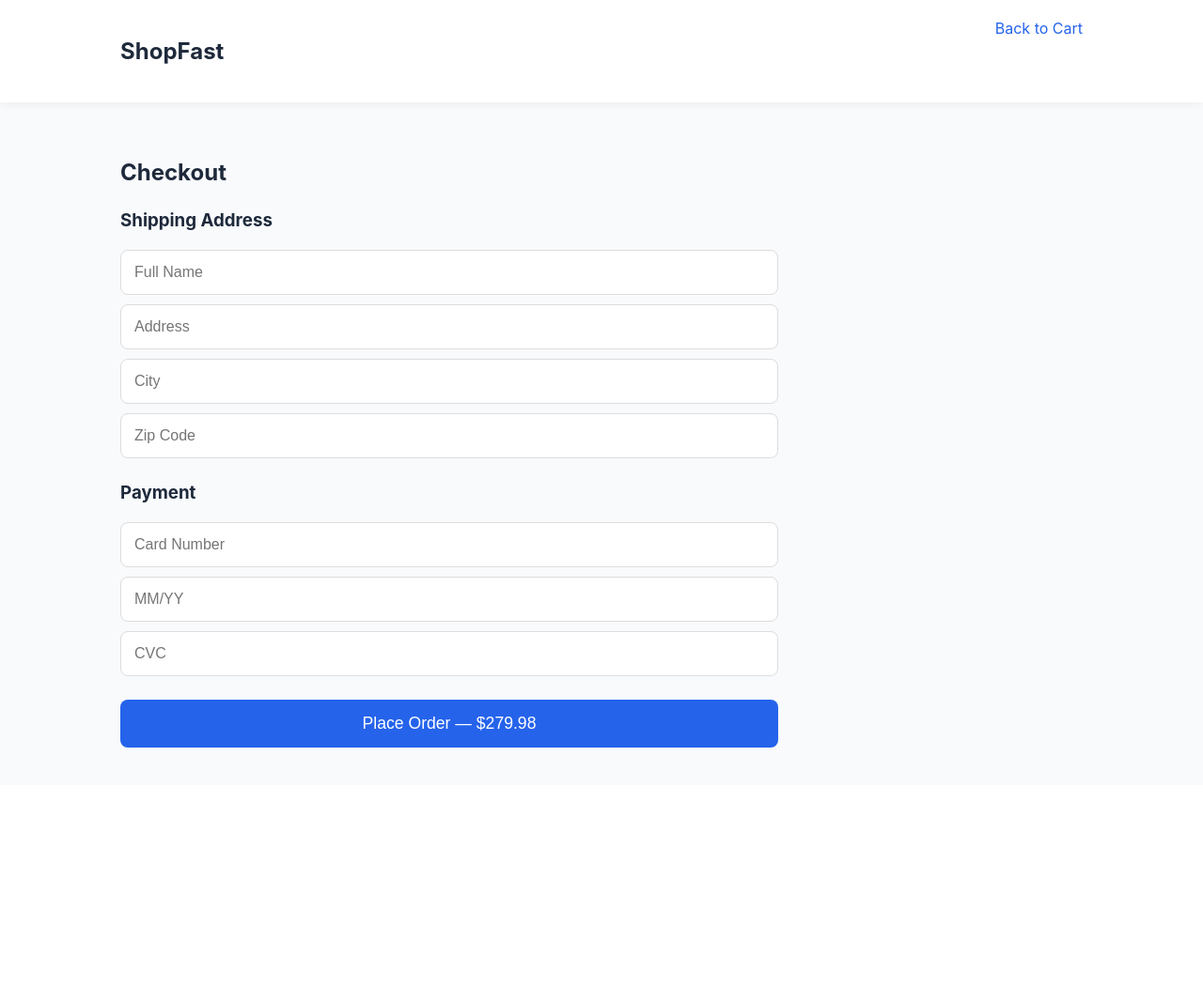
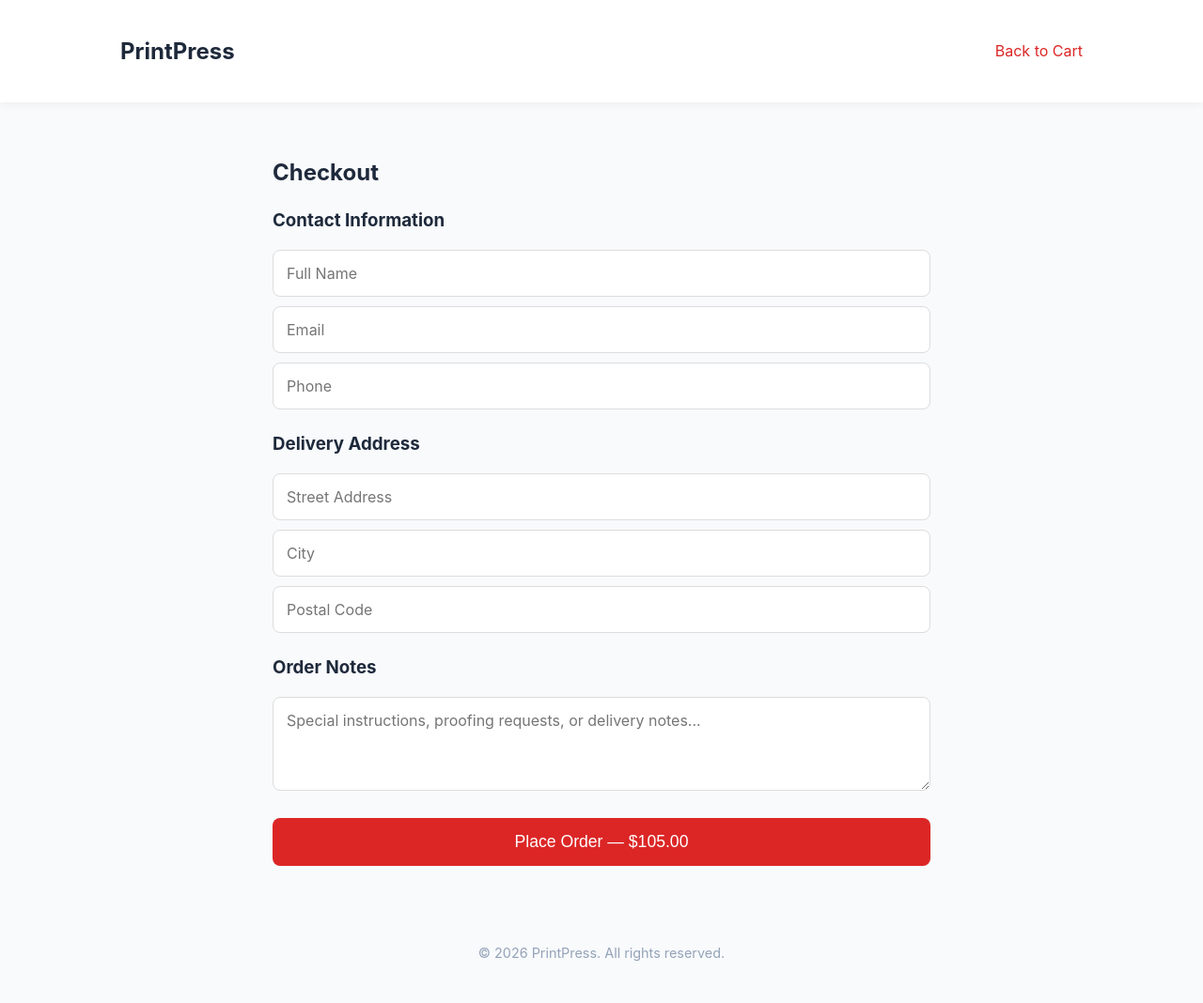
Before and after one commit to SaadRiaz99/Fast-Application-programing-Interface, a FastAPI app: page /checkout in a window 1280 px wide. Shown: the whole page at 94% size. Before the commit the page ends 796 px from the top, so only its background shows below. Run offline with FastAPI, Linux system fonts and the light colour scheme.

Commit message:
Update checkout page for print orders

```diff
--- a/static/checkout.css
+++ b/static/checkout.css
@@ -8,19 +8,21 @@ body{
 nav{
     display:flex;
     justify-content:space-between;
+    align-items:center;
     padding:20px 10%;
     background:white;
     box-shadow:0 2px 10px rgba(0,0,0,.05);
 }
 
 nav a{
-    color:#2563eb;
+    color:#dc2626;
     text-decoration:none;
 }
 
 .checkout{
     padding:40px 10%;
     max-width:700px;
+    margin:0 auto;
 }
 
 .checkout h1{
@@ -31,7 +33,7 @@ form h3{
     margin:25px 0 10px;
 }
 
-input{
+input, textarea{
     width:100%;
     padding:14px;
     margin-top:10px;
@@ -39,6 +41,12 @@ input{
     border-radius:8px;
     font-size:1rem;
     box-sizing:border-box;
+    font-family:Inter,sans-serif;
+}
+
+textarea{
+    height:100px;
+    resize:vertical;
 }
 
 button{
@@ -47,8 +55,15 @@ button{
     padding:15px;
     border:none;
     border-radius:8px;
-    background:#2563eb;
+    background:#dc2626;
     color:white;
     font-size:1.1rem;
     cursor:pointer;
 }
+
+footer{
+    text-align:center;
+    padding:30px;
+    color:#94a3b8;
+    font-size:0.9rem;
+}
--- a/template/checkout.html
+++ b/template/checkout.html
@@ -3,13 +3,13 @@
 <head>
 <meta charset="UTF-8">
 <meta name="viewport" content="width=device-width, initial-scale=1.0">
-<title>Checkout - ShopFast</title>
+<title>Checkout - PrintPress</title>
 <link rel="stylesheet" href="/static/checkout.css">
 </head>
 <body>
 
 <nav>
-    <h2>ShopFast</h2>
+    <h2>PrintPress</h2>
     <a href="/cart">Back to Cart</a>
 </nav>
 
@@ -17,20 +17,26 @@
     <h1>Checkout</h1>
 
     <form>
-        <h3>Shipping Address</h3>
+        <h3>Contact Information</h3>
         <input type="text" placeholder="Full Name">
-        <input type="text" placeholder="Address">
+        <input type="email" placeholder="Email">
+        <input type="text" placeholder="Phone">
+
+        <h3>Delivery Address</h3>
+        <input type="text" placeholder="Street Address">
         <input type="text" placeholder="City">
-        <input type="text" placeholder="Zip Code">
+        <input type="text" placeholder="Postal Code">
 
-        <h3>Payment</h3>
-        <input type="text" placeholder="Card Number">
-        <input type="text" placeholder="MM/YY">
-        <input type="text" placeholder="CVC">
+        <h3>Order Notes</h3>
+        <textarea placeholder="Special instructions, proofing requests, or delivery notes..."></textarea>
 
-        <button type="submit">Place Order — $279.98</button>
+        <button type="submit">Place Order — $105.00</button>
     </form>
 </section>
 
+<footer>
+    <p>&copy; 2026 PrintPress. All rights reserved.</p>
+</footer>
+
 </body>
 </html>
```
